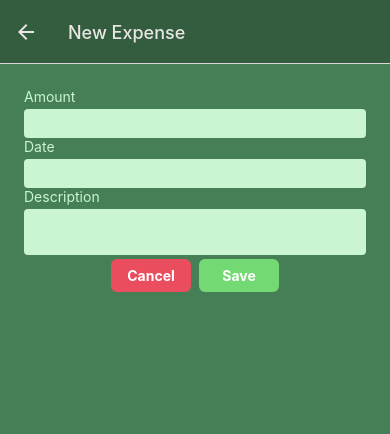
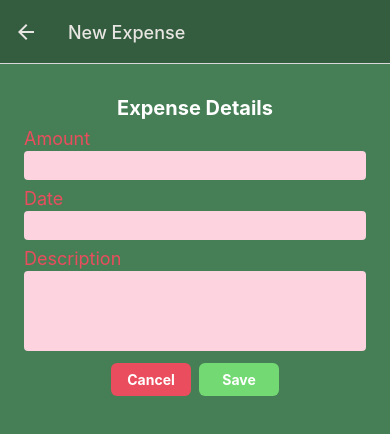
Before and after one commit to Judy-Nkwama/The-expenses-app, a React Native app: screen /ManageExpence in a window 390 px wide. Shown: the top 434 px of the page. Built offline with nearby package versions, Linux system fonts and the light colour scheme.

Commit message:
handling user input completed

```diff
--- a/App.js
+++ b/App.js
@@ -77,10 +77,13 @@ const App = () => {
 							name="ManageExpence"
 							component={ManageExpenseScreen}
 							options={({ route }) => ({
-								title: route.params?.expenseId ? `Edit Expense: ${route.params.expenseId}` : "New Expense",
+								title: route.params?.expenseId ? `Edit Expense` : "New Expense",
 								headerStyle: { backgroundColor: GlobalStyles.colors.dark300 },
 								headerTintColor: GlobalStyles.colors.gray,
-								presentation: "modal"
+								presentation: "modal",
+								contentStyle : {
+									backgroundColor : GlobalStyles.colors.secondary
+								}
 							})
 
 							}
--- a/components/Expenses/ManageExpenses/ExpenseForm.js
+++ b/components/Expenses/ManageExpenses/ExpenseForm.js
@@ -1,36 +1,117 @@
-import { View, Text, StyleSheet } from "react-native";
+import { useState } from "react";
+import { useContext } from "react";
+import { ExpensesContext } from "../../../data/store";
+import { View, Text, StyleSheet, Alert } from "react-native";
 import Input from "./Input";
+import Button from "../../ui/Button";
+import { GlobalStyles } from "../../../constants/style";
 
-const ExpenseForm = props => {
 
-    const hangeTextChange = () => {
+const ExpenseForm = ({onCncel, onSubmit, expenseId}) => {
+    const expentContext = useContext(ExpensesContext);
+    const currentExpense = !!expenseId && expentContext.expenses.find(
+        expense => expense.id == expenseId
+    );
 
+    const [state, setState] = useState({
+        amount : {
+            value : currentExpense ? currentExpense.amount.toString() : "",
+            isValid : true
+        },
+        description : {
+            value : currentExpense ? currentExpense.description : "",
+            isValid : true
+        },
+        date : {
+            value :  currentExpense ? currentExpense.date.toISOString().slice(0, 10) : "",
+            isValid : true
+        }
+    })
+    const hangeTextChange = (inputIndentifier, value) => {
+        setState( curentState => ({
+            ...curentState,
+            [inputIndentifier] : { isValid : true, value : value }
+        }))
     };
+
+    const submitHandler = () => {
+        const expense = {
+            amount : +state.amount.value,
+            date : new Date(state.date.value),
+            description : state.description.value
+        };
+
+        const IsValidAmount = !isNaN(expense.amount) && expense.amount > 0;
+        const IsValidDate = expense.date.toString() != 'Invalid Date';
+        const IsValidDescription = expense.description.length > 0;
+
+        if(!IsValidAmount || !IsValidDate || !IsValidDescription) {
+            Alert.alert('Invalid Input',"Recheck Your Inputs please ...", [{
+                text : "okay", style : "cancel"
+            }]);
+            setState({
+                amount : { value : state.amount.value, isValid : IsValidAmount },
+                description : { value : state.description.value, isValid : IsValidDescription },
+                date : { value : state.date.value, isValid : IsValidDate }
+            })
+            return;
+        }
+
+        onSubmit(expense);
+    };
+
+    const formIsValid = state.amount.isValid && state.date.isValid && state.description.isValid;
 
     return(
         <View style={styles.container}>
+            <Text style={styles.title}>Expense Details</Text>
             <Input label="Amount" inputConfiguration={{
                 placeceholder : "00.01",
                 keyboardType : "decimal-pad",
-                onChangeText : hangeTextChange
+                onChangeText : hangeTextChange.bind(this, "amount"),
+                value : state.amount.value,
+                isValid : state.amount.isValid
             }}/>
             <Input label="Date" inputConfiguration={{
                 placeceholder : "YYYY-MM-DD",
                 maxLength : 10,
-                onChangeText : hangeTextChange
+                onChangeText : hangeTextChange.bind(this, "date"),
+                value : state.date.value,
+                isValid : state.date.isValid
             }}/>
             <Input label="Description" inputConfiguration={{
                 placeceholder : "Enter something related to the expense",
                 multiline : true,
-                onChangeText : hangeTextChange
+                onChangeText : hangeTextChange.bind(this, "description"),
+                value : state.description.value,
+                isValid : state.description.isValid
             }}/>
+            {!formIsValid && <Text style={styles.errMess}>The input values are incorrect please check your form</Text>}
+            <View style={styles.DelAddBttsBk}>
+                <Button title="Cancel" style="cancel" onPress={onCncel}/>
+                <Button title="Save" style="confirm" onPress={submitHandler}/>
+            </View>
         </View>
     );
 };
 
 const styles = StyleSheet.create({
     container : {
-        //flex : 1
+        marginTop : 8
+    },
+    title :{
+        marginBottom : 8,
+        fontSize : 20,
+        fontWeight : "bold",
+        textAlign : "center",
+        color : "white"
+    },
+    DelAddBttsBk : {
+        flexDirection : "row",
+        justifyContent : "center"
+    },
+    errMess : {
+        color : GlobalStyles.colors.danger
     }
 });
 
--- a/components/Expenses/ManageExpenses/Input.js
+++ b/components/Expenses/ManageExpenses/Input.js
@@ -1,37 +1,46 @@
-import { View, Text, StyleSheet, TextInput } from "react-native";
+import { View, Text, StyleSheet, TextInput, KeyboardAvoidingView } from "react-native";
 import { GlobalStyles } from "../../../constants/style";
 
-const Input = ({label, inputConfiguration}) => {
+const Input = ({ label, isValid, inputConfiguration }) => {
 
     const inputStyle = [styles.inputfield];
-    if(inputConfiguration && inputConfiguration.multiLine) inputStyle.push(styles.multiLine);
-
-    return(
-        <View style={styles.container}>
-            <Text style={styles.label}>{label}</Text>
-            <TextInput style={inputStyle} {...inputConfiguration} />
+    if (inputConfiguration && inputConfiguration.multiline) inputStyle.push(styles.multiline);
+    return (
+        <View style={styles.container} >
+            <Text style={[styles.label, !isValid && styles.inValidLabel]}>{label}</Text>
+            <KeyboardAvoidingView behavior="position">
+                <TextInput style={[inputStyle, !isValid && styles.inValidInput]} {...inputConfiguration} />
+            </KeyboardAvoidingView>
         </View>
     );
 };
 
 const styles = StyleSheet.create({
-    container : {
-
+    container: {
+        marginBottom: 8
     },
-    label : {
-        color : GlobalStyles.colors.primaryLight,
-        marginBottom : 4
-
+    label: {
+        color: GlobalStyles.colors.primaryLight,
+        marginBottom: 2,
+        fontSize: 18
     },
-    inputfield : {
-        color : GlobalStyles.colors.primaryDark,
-        backgroundColor : GlobalStyles.colors.primaryLight,
-        padding : 6,
-        borderRadius : 4
+    inputfield: {
+        color: GlobalStyles.colors.dark300,
+        backgroundColor: GlobalStyles.colors.primaryLight,
+        padding: 6,
+        borderRadius: 4,
+        fontWeight: "bold",
+        color: GlobalStyles.colors.dark300
     },
-    multiLine : {
-        minHeight : 100,
-        textAlignVertical : "top"
+    multiline: {
+        minHeight: 80,
+        textAlignVertical: "top"
+    },
+    inValidInput : {
+        backgroundColor : GlobalStyles.colors.danger30
+    },
+    inValidLabel : {
+        color : GlobalStyles.colors.danger
     }
 });
 
--- a/constants/style.js
+++ b/constants/style.js
@@ -11,6 +11,7 @@ export const GlobalStyles = {
         ternary : "#e2bb50",
         ternaryLight : "rgb(255, 136, 0)",
         ccc : "#ccc",
-        gray : "#e8e6e3"
+        gray : "#e8e6e3",
+        danger30 : "#fcd3df"
     }
 };
--- a/screens/ManageExpenseScreen.js
+++ b/screens/ManageExpenseScreen.js
@@ -1,9 +1,8 @@
 import { useContext } from "react";
 import { ExpensesContext } from "../data/store";
-import { View, StyleSheet } from "react-native";
+import { View, StyleSheet, KeyboardAvoidingView, ScrollView} from "react-native";
 import { GlobalStyles } from "../constants/style";
 import IconButton from "../components/ui/IconButton";
-import Button from "../components/ui/Button";
 import ExpenseForm from "../components/Expenses/ManageExpenses/ExpenseForm";
 
 const ManageExpensesScreen = ({ navigation, route }) => {
@@ -11,23 +10,15 @@ const ManageExpensesScreen = ({ navigation, route }) => {
     const isEditMode = !!route.params?.expenseId;
     const expenseId = route.params?.expenseId;
 
-    const closeModal = () =>{
+    const closeModal = () => {
         navigation.goBack();
     };
 
-    const handleAddExpense = () => {
-        if(isEditMode){
-            expensesCtx.updateExpense(expenseId, {
-                amount : 19.90,
-                description : "Text value Update",
-                date : new Date("2022-07-09")
-            });
-        }else{
-            expensesCtx.addExpense({
-                amount : 19.90,
-                description : "Text value New",
-                date : new Date("2022-03-08")
-            })
+    const handleAddExpense = (expense) => {
+        if (isEditMode) {
+            expensesCtx.updateExpense(expenseId, expense);
+        } else {
+            expensesCtx.addExpense(expense);
         }
         closeModal();
     };
@@ -37,14 +28,11 @@ const ManageExpensesScreen = ({ navigation, route }) => {
         closeModal();
     };
 
-    return(
-        <View style={styles.container}>
-            <ExpenseForm />
-            <View style={styles.DelAddBttsBk}>
-                <Button title="Cancel" style="cancel" onPress={closeModal}/>
-                <Button title="Save" style="confirm" onPress={handleAddExpense}/>
-            </View>
-            { isEditMode
+    return (
+        <ScrollView style={{flex : 1}}>
+            <KeyboardAvoidingView style={styles.container} behavior="position">
+                <ExpenseForm onCncel={closeModal} onSubmit={handleAddExpense} expenseId={expenseId} />
+                {isEditMode
                     && <View style={styles.trashButtonBk}>
                         <IconButton
                             iconName="trash"
@@ -54,26 +42,23 @@ const ManageExpensesScreen = ({ navigation, route }) => {
                         />
                     </View>
                 }
-        </View>
+            </KeyboardAvoidingView>
+        </ScrollView>
     );
 };
 
 const styles = StyleSheet.create({
-    container : {
-        flex : 1,
-        padding : 24,
-        backgroundColor : GlobalStyles.colors.secondary
+    container: {
+        flex: 1,
+        padding: 24,
+        backgroundColor: GlobalStyles.colors.secondary
     },
-    DelAddBttsBk : {
-        flexDirection : "row",
-        justifyContent : "center"
-    },
-    trashButtonBk : {
-        borderTopWidth : 2 ,
-        borderColor : GlobalStyles.colors.primaryLight,
-        marginTop : 4,
-        paddingTop : 8,
-        alignItems : "center"
+    trashButtonBk: {
+        borderTopWidth: 2,
+        borderColor: GlobalStyles.colors.primaryLight,
+        marginTop: 4,
+        paddingTop: 8,
+        alignItems: "center"
     }
 });
 
```
Lines whose indentation alone changed are shown as unchanged.
